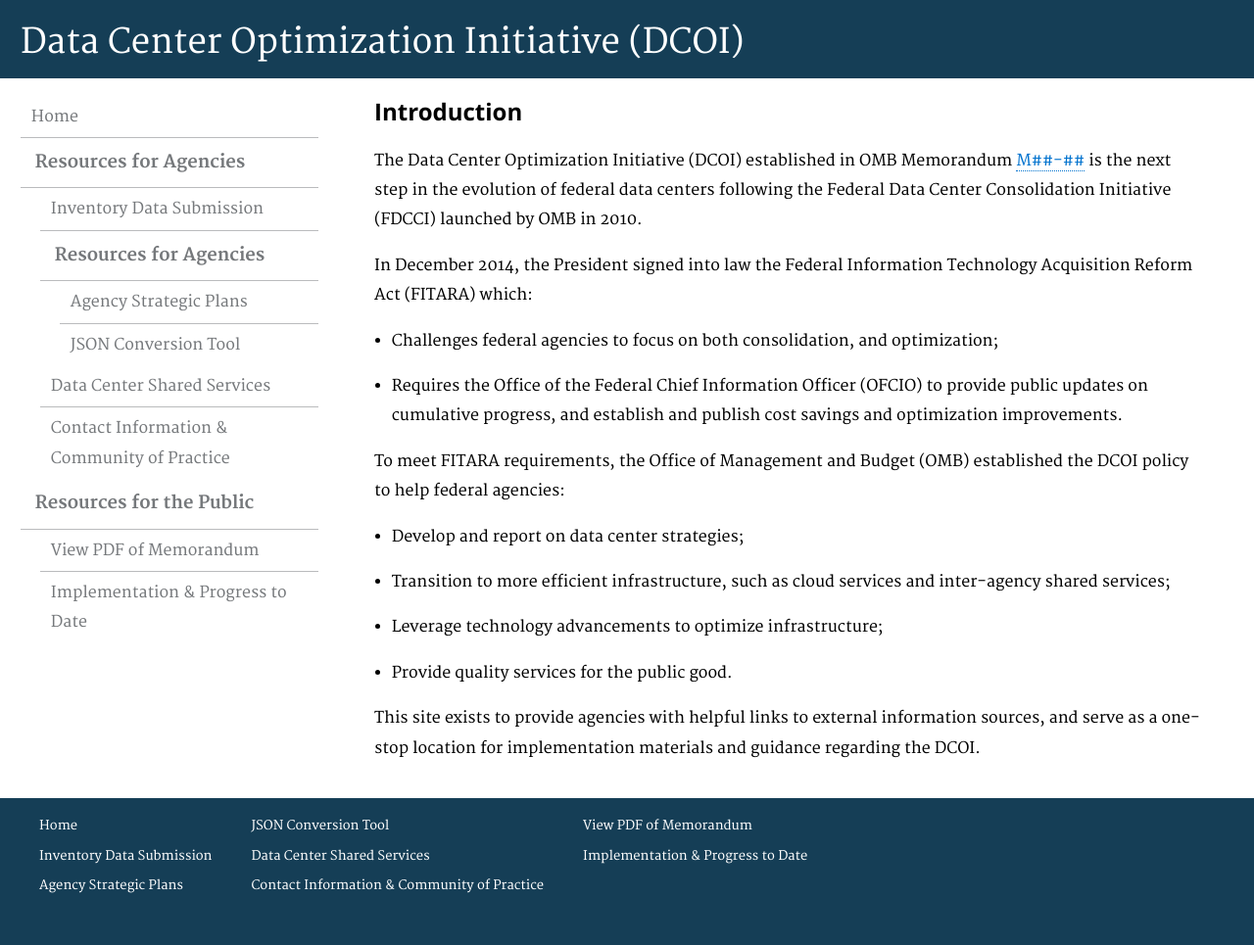
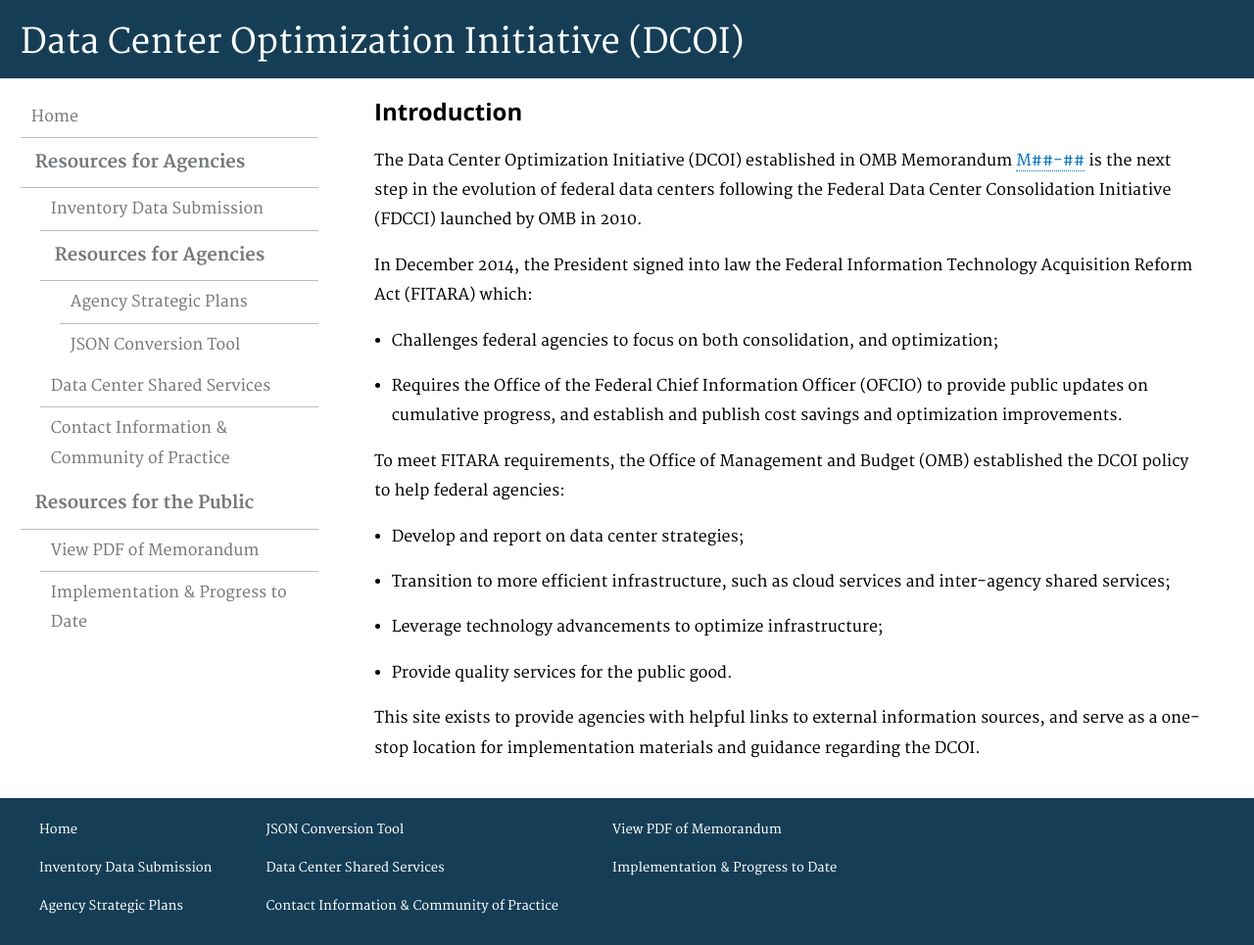
Before and after one commit to ydave-reisys/datacenters, a Jekyll site: the page built from pages/index.html, in a window 1280 px wide and 965 px high. Shown: the whole window at 98% size. Built offline with Jekyll 4.4.1, drawn with Linux system fonts in a browser that asks for light colours; nearby versions of some CDN libraries; Markdown is read by kramdown in place of the engine named in the settings.

Commit message:
Footer values

```diff
--- a/assets/css/styles.scss
+++ b/assets/css/styles.scss
@@ -395,8 +395,13 @@ footer{
   float: left;
   list-style: none;
   font-size: 13px;
+  line-height: 3;
 }
 .region-footer ul li a{
   color: $white;
   border-bottom: none;
 }
+.region-footer .list-two{
+  margin-left: 15px;
+  margin-right: 15px;
+}
```
